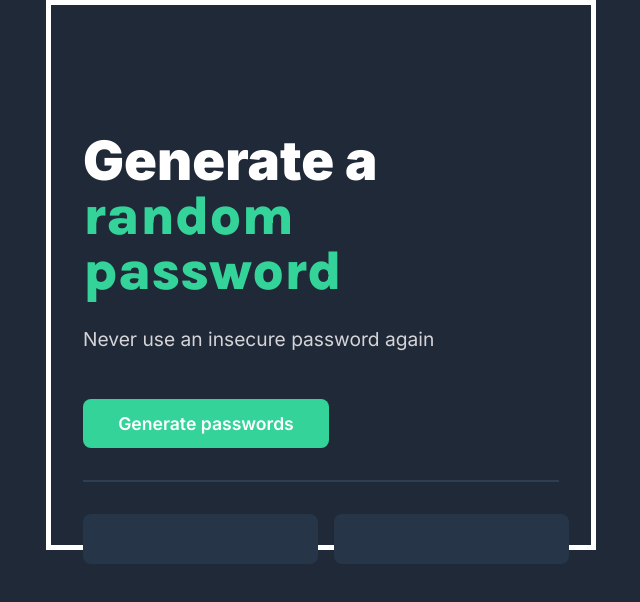
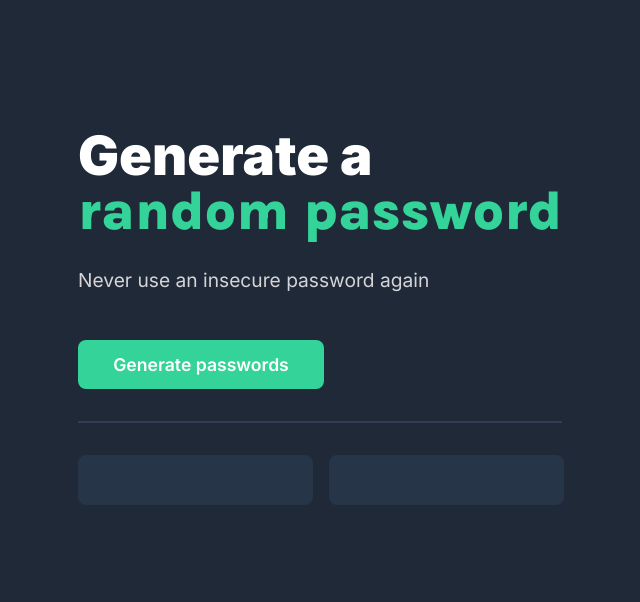
Before and after one commit to dcendry1711/PasswordGenerator, a plain HTML site: page index.html in a window 1280 px wide. Shown: the whole page, without its empty margins (319-959 px from the left). Drawn offline with Linux system fonts and the light colour scheme.

Commit message:
Update style.css

```diff
--- a/style.css
+++ b/style.css
@@ -7,14 +7,12 @@
 .main-content {
     width: 99vw;
     height: 100vh;
-    margin: 0 auto;
     background: #1F2937;
     padding: 8em 2em 0;
     display: flex;
     flex-direction: column;
     align-items: start;
     gap: 1em;
-    border: 5px solid #FFFF;
 }
 
 h1 {
```
